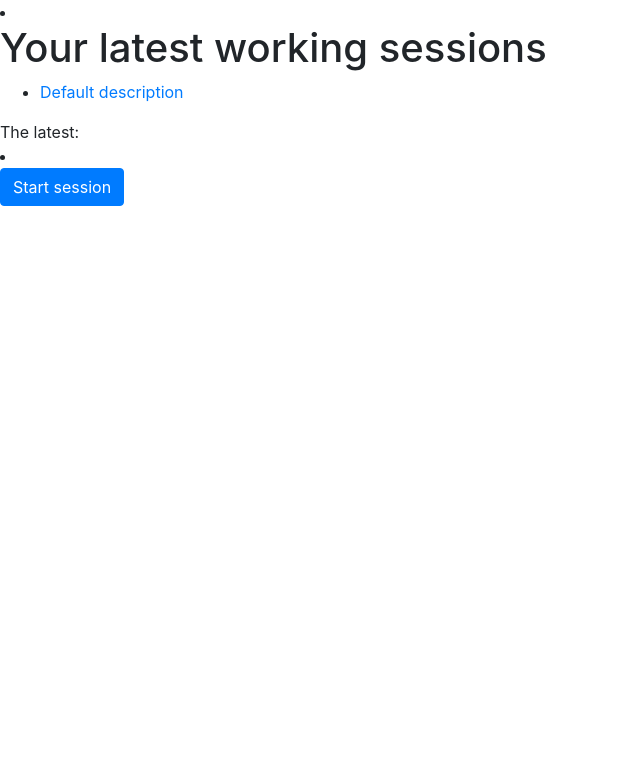
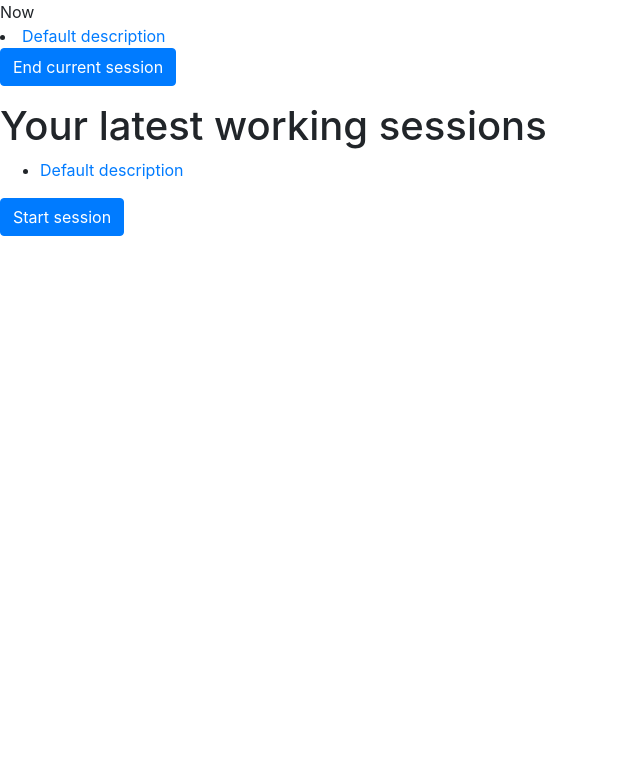
Before and after one commit to UMTti/eedit, a Django app: page /eedith/create_session/ in a window 1280 px wide. Shown: the top 783 px of the page, without its empty margins (0-640 px from the left). Run offline with Django 3.2, Linux system fonts and the light colour scheme; data comes from the database, SQL or seed files in the repository; some libraries are stand-ins or nearby versions.

Commit message:
End session functionality

```diff
--- a/eedith/models.py
+++ b/eedith/models.py
@@ -6,3 +6,4 @@
 	description = models.CharField(max_length=200)
 	start_date = models.DateTimeField('date started')
 	end_date = models.DateTimeField('date ended')
+	ended = models.BooleanField()
--- a/eedith/templates/sessions/index.html
+++ b/eedith/templates/sessions/index.html
@@ -5,7 +5,21 @@
 <link href="http://twitter.github.com/bootstrap/assets/css/bootstrap.css" rel="stylesheet">
 
 
-<li><a href="{% url 'sessions:detail' latest.id %}">{{ latest.description }}</a></li>
+{% if latest.ended == False %}
+    Now<li><a href="{% url 'sessions:detail' latest.id %}">{{ latest.description }}</a></li>
+
+    <form action="{% url 'sessions:end_session' latest.id %}" method="post">
+      {% csrf_token %}
+      <input type="submit" value="End current session" class="btn btn-primary"/>
+    </form>
+
+{% else %}
+    <p>You haven't a current session right now :) </p>
+{% endif %}
+
+
+
+
 <h1> Your latest working sessions </h1>
 {% if sessions_list %}
     <ul>
@@ -18,7 +32,6 @@
 {% endif %}
 
 
-The latest: <li><a href="{% url 'sessions:detail' latest.id %}">{{ latest.description }}</a></li>
 
 <form action="{% url 'sessions:create_session' %}" method="get">
    <input type="submit" value="Start session" class="btn btn-primary"/>
--- a/eedith/urls.py
+++ b/eedith/urls.py
@@ -8,4 +8,5 @@
     url(r'^(?P<session_id>\d+)/$', views.detail, name='detail'),
     url(r'^(?P<session_id>\d+)/update_description/$', views.update_description, name='update_description'),
     url(r'create_session/', views.create_session, name="create_session"),
+    url(r'^(?P<session_id>\d+)/end_session/$', views.end_session, name='end_session'),
 )
--- a/eedith/views.py
+++ b/eedith/views.py
@@ -10,7 +10,11 @@
 
 def index(request):
     sessions_list = Session.objects.all()
-    latest = Session.objects.all()[Session.objects.count()-1]
+    try:
+        latest = Session.objects.all()[Session.objects.count()-1]
+    except AssertionError:
+        latest = Session(description="Default description", start_date=timezone.now(), end_date=timezone.now(), ended=False)
+        latest.save()
     context = {'sessions_list': sessions_list, 'latest': latest}
     return render(request, 'sessions/index.html', context)
 
@@ -24,13 +28,29 @@
     text = request.POST['description']
     p.description = text
     p.save()
+    latest = Session.objects.all()[Session.objects.count()-1]
     return render(request, 'sessions/index.html', {
         'sessions_list': Session.objects.all(),
+        'latest': latest,
     })
 
 def create_session(request):
-	new = Session(description="Default description", start_date=timezone.now(), end_date=timezone.now())
+	new = Session(description="Default description", start_date=timezone.now(), end_date=timezone.now(), ended=False)
 	new.save()
+	latest = Session.objects.all()[Session.objects.count()-1]
+
 	return render(request, 'sessions/index.html', {
         'sessions_list': Session.objects.all(),
+        'latest': latest,
     })
+
+def end_session(request, session_id):
+	session = get_object_or_404(Session, pk=session_id)
+	session.ended = True
+	session.save()
+	latest = Session.objects.all()[Session.objects.count()-1]
+
+	return render(request, 'sessions/index.html', {
+        'sessions_list': Session.objects.all(),
+        'latest': latest,
+    })
```
Also changed, not shown: 3 other files.
